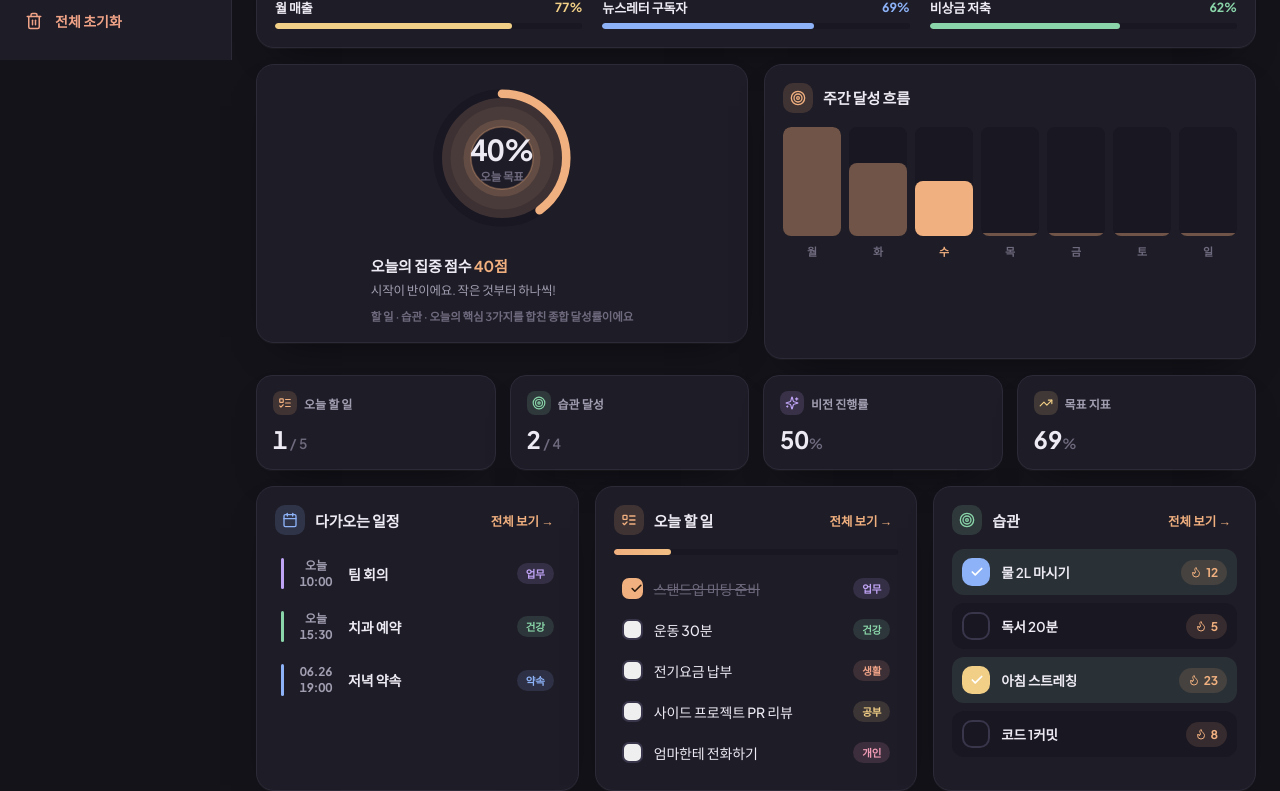
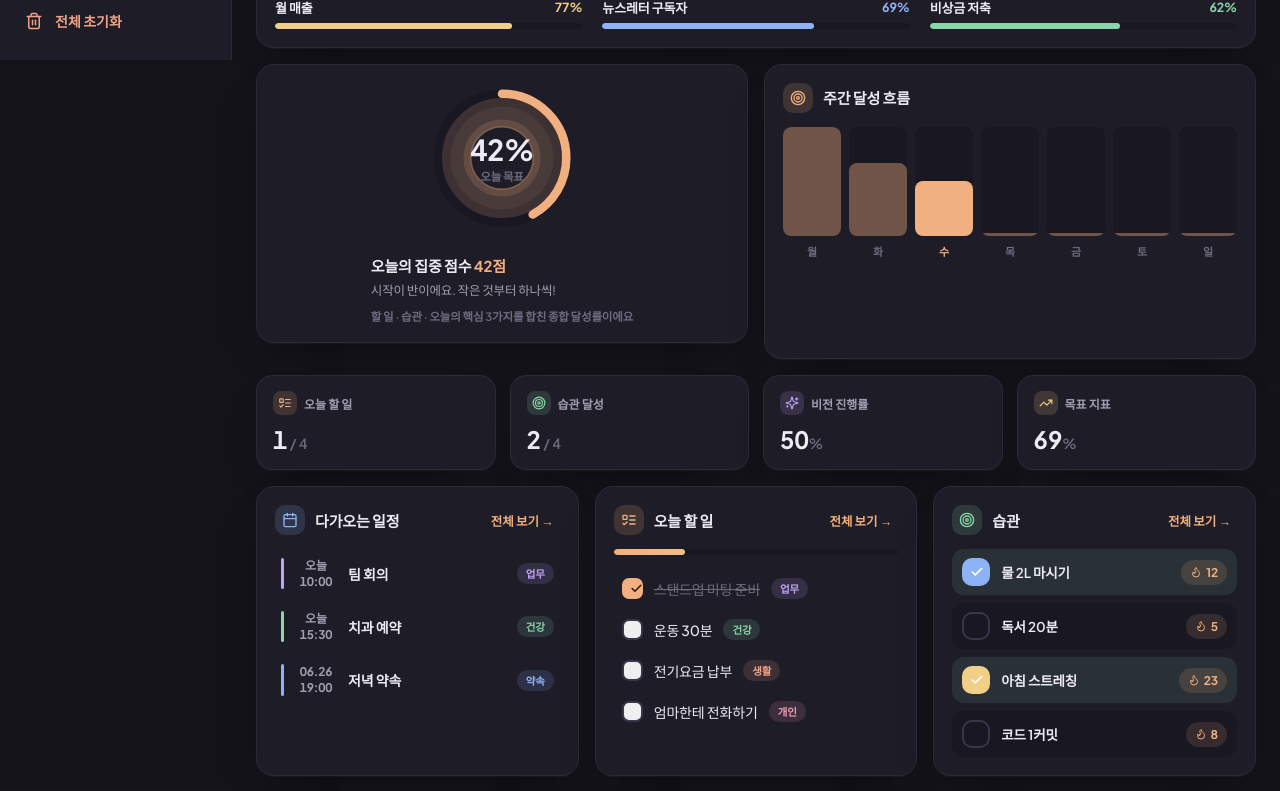
Before and after one commit to DestinyKim/momentum, a React (Vite) app: page / in a window 1280 px wide. Shown: the part 740-1531 px from the top of the page. Built offline with nearby package versions, Linux system fonts and the light colour scheme.

Commit message:
Add files via upload

```diff
--- a/src/App.jsx
+++ b/src/App.jsx
@@ -5,7 +5,7 @@ import {
   ChevronLeft, ChevronRight, Pencil, Trash2, Star, ArrowDownRight,
   ArrowUpRight, Clock, Leaf, ImagePlus, Upload,
   Settings, Eye, EyeOff, ArrowUp, ArrowDown, ListChecks, NotebookPen,
-  Heart, ShoppingCart, Dumbbell, Plane, Music, Coffee, Camera, Briefcase, Gift, TrendingUp, Palette,
+  Heart, ShoppingCart, Dumbbell, Plane, Music, Coffee, Camera, Briefcase, Gift, TrendingUp, Palette, CalendarClock,
 } from "lucide-react";
 
 /* ════════════════════════════════════════════════════════════════
@@ -408,7 +408,7 @@ const Empty = ({ icon:Icon, text }) => (
 );
 
 /* ════════════════ 페이지: 일정 ════════════════ */
-function SchedulePage({ events, setEvents }) {
+function SchedulePage({ events, setEvents, setTodos }) {
   const [view, setView] = useState({ y: TODAY.y, m: TODAY.m });
   const [sel, setSel] = useState(TODAY_KEY);
   const [editing, setEditing] = useState(null);
@@ -431,6 +431,10 @@ function SchedulePage({ events, setEvents }) {
     if (editing === "new") setEvents((p) => [...p, { ...form, id: uid() }]);
     else setEvents((p) => p.map((x) => x.id === editing ? { ...form, id: editing } : x));
     setEditing(null);
+  };
+  const sendToTodo = (e) => {
+    setTodos((p) => [...p, { id:uid(), title:e.title, cat:e.cat==="업무"||e.cat==="공부"?e.cat:"개인", date:e.date, done:false }]);
+    setEvents((p) => p.filter((x) => x.id !== e.id));
   };
 
   return (
@@ -497,6 +501,7 @@ function SchedulePage({ events, setEvents }) {
                   </div>
                   <span className="tag" style={{ color: catVar(e.cat), background: tint(catVar(e.cat),14) }}>{e.cat}</span>
                   <div className="rowact">
+                    <button onClick={() => sendToTodo(e)} aria-label="할 일로 보내기" title="할 일로 보내기"><ListTodo size={14} /></button>
                     <button onClick={() => openEdit(e)} aria-label="수정"><Pencil size={14} /></button>
                     <button onClick={() => setDel(e)} aria-label="삭제"><Trash2 size={14} /></button>
                   </div>
@@ -534,34 +539,58 @@ function SchedulePage({ events, setEvents }) {
 }
 
 /* ════════════════ 페이지: 할 일 ════════════════ */
-function TodoPage({ todos, setTodos }) {
-  const [filter, setFilter] = useState("all");
+function TodoPage({ todos, setTodos, setEvents }) {
+  const [filter, setFilter] = useState("today");
   const [quick, setQuick] = useState("");
   const [editing, setEditing] = useState(null);
   const [del, setDel] = useState(null);
-  const [form, setForm] = useState({ title:"", cat:"개인" });
-
-  const shown = todos.filter((t) => filter === "all" ? true : filter === "active" ? !t.done : t.done);
-  const doneN = todos.filter((t) => t.done).length;
-
-  const addQuick = () => { if (!quick.trim()) return; setTodos((p) => [...p, { id:uid(), title:quick.trim(), cat:"개인", done:false }]); setQuick(""); };
-  const openEdit = (t) => { setForm({ title:t.title, cat:t.cat }); setEditing(t.id); };
-  const save = () => { if (!form.title.trim()) return; setTodos((p) => p.map((x) => x.id === editing ? { ...x, ...form } : x)); setEditing(null); };
+  const [postponeId, setPostponeId] = useState(null);
+  const [postDate, setPostDate] = useState(TODAY_KEY);
+  const empty = { title:"", cat:"개인", date:TODAY_KEY };
+  const [form, setForm] = useState(empty);
+
+  const overdue = (t) => t.date && t.date < TODAY_KEY && !t.done;
+  const inFilter = (t) => {
+    if (filter === "all") return true;
+    if (filter === "today") return t.date === TODAY_KEY || overdue(t);
+    if (filter === "upcoming") return t.date && t.date > TODAY_KEY;
+    if (filter === "noDate") return !t.date;
+    if (filter === "done") return t.done;
+    return true;
+  };
+  const shown = todos.filter(inFilter).slice().sort((a,b) => {
+    if (a.done !== b.done) return a.done ? 1 : -1;
+    return (a.date||"9999").localeCompare(b.date||"9999");
+  });
+  const todayCount = todos.filter((t) => t.date === TODAY_KEY || overdue(t)).length;
+  const doneN = todayCount ? todos.filter((t) => (t.date===TODAY_KEY||overdue(t)) && t.done).length : todos.filter((t) => t.done).length;
+  const todayTotal = todayCount || todos.length;
+
+  const addQuick = () => { if (!quick.trim()) return; setTodos((p) => [...p, { id:uid(), title:quick.trim(), cat:"개인", date:TODAY_KEY, done:false }]); setQuick(""); };
+  const openEdit = (t) => { setForm({ title:t.title, cat:t.cat, date:t.date||"" }); setEditing(t.id); };
+  const save = () => { if (!form.title.trim()) return; setTodos((p) => p.map((x) => x.id === editing ? { ...x, ...form, date: form.date || "" } : x)); setEditing(null); };
+  const openPostpone = (t, def) => { setPostponeId(t.id); setPostDate(def || TODAY_KEY); };
+  const tomorrowKey = () => { const d = new Date(); d.setDate(d.getDate()+1); return keyOf(d.getFullYear(), d.getMonth(), d.getDate()); };
+  const applyPostpone = () => { if (!postponeId) return; setTodos((p) => p.map((x) => x.id===postponeId?{...x,date:postDate}:x)); setPostponeId(null); };
+  const sendToSchedule = (t) => {
+    setEvents((p) => [...p, { id:uid(), title:t.title, date:t.date||TODAY_KEY, time:"09:00", cat:t.cat==="업무"||t.cat==="공부"?t.cat:"개인", memo:"" }]);
+    setTodos((p) => p.filter((x) => x.id !== t.id));
+  };
 
   return (
     <div className="pg">
-      <PageHead icon={ListTodo} color="accent" title="할 일" sub={`${todos.length}개 중 ${doneN}개 완료`} />
+      <PageHead icon={ListTodo} color="accent" title="할 일" sub={`${todayTotal}개 중 ${doneN}개 완료`} />
 
       {(() => {
-        const pct = todos.length ? Math.round(doneN / todos.length * 100) : 0;
+        const pct = todayTotal ? Math.round(doneN / todayTotal * 100) : 0;
         const wd = weekDays();
-        const week = wd.map((d) => ({ label:d.label, value: d.today ? doneN : 0, hl: d.today }));
+        const week = wd.map((d) => ({ label:d.label, value: d.today ? doneN : todos.filter((t) => t.date===d.key && t.done).length, hl: d.today }));
         return (
           <section className="card insight">
-            <TargetRing value={doneN} max={todos.length || 1} caption={pct + "%"} sub={`${doneN}/${todos.length} 완료`} color="var(--accent)" />
+            <TargetRing value={doneN} max={todayTotal || 1} caption={pct + "%"} sub={`${doneN}/${todayTotal} 완료`} color="var(--accent)" />
             <div className="ins-text">
-              <div className="ins-cap">{pct === 100 ? "오늘 할 일을 모두 끝냈어요! 🎯" : <>목표까지 <b>{todos.length - doneN}개</b> 남았어요</>}</div>
-              <div className="ins-sub">오늘 완료한 할 일이에요. 매일 기록이 쌓여 흐름이 됩니다.</div>
+              <div className="ins-cap">{todayTotal===0 ? "오늘 할 일을 추가해보세요" : pct === 100 ? "오늘 할 일을 모두 끝냈어요! 🎯" : <>목표까지 <b>{todayTotal - doneN}개</b> 남았어요</>}</div>
+              <div className="ins-sub">오늘(+미룬 항목) 기준 완료율이에요. 이번 주 흐름도 함께 보여요.</div>
               <div className="mini-bars"><Bars data={week} color="var(--accent)" height={80} /></div>
             </div>
           </section>
@@ -569,16 +598,14 @@ function TodoPage({ todos, setTodos }) {
       })()}
 
       <div className="adder big">
-        <input className="inp" placeholder="할 일을 입력하고 Enter로 추가하세요" value={quick}
+        <input className="inp" placeholder="할 일을 입력하고 Enter로 추가하세요 (오늘 날짜로 추가됨)" value={quick}
           onChange={(e) => setQuick(e.target.value)} onKeyDown={(e) => e.key === "Enter" && addQuick()} />
         <button className="btn-icn" onClick={addQuick}><Plus size={18} strokeWidth={2.5} /></button>
       </div>
 
-      <div className="tabs">
-        {[["all","전체"],["active","진행 중"],["done","완료"]].map(([k,l]) => (
-          <button key={k} className={"tab"+(filter===k?" on":"")} onClick={() => setFilter(k)}>{l}
-            <span className="tab-n">{k==="all"?todos.length:k==="active"?todos.length-doneN:doneN}</span>
-          </button>
+      <div className="tabs scrollx">
+        {[["today","오늘"],["upcoming","예정"],["noDate","날짜 없음"],["all","전체"],["done","완료"]].map(([k,l]) => (
+          <button key={k} className={"tab"+(filter===k?" on":"")} onClick={() => setFilter(k)}>{l}</button>
         ))}
       </div>
 
@@ -586,11 +613,18 @@ function TodoPage({ todos, setTodos }) {
         {shown.length === 0 ? <Empty icon={ListTodo} text="표시할 할 일이 없어요" /> : (
           <div className="todos">
             {shown.map((t) => (
-              <div key={t.id} className={"todo"+(t.done?" done":"")}>
+              <div key={t.id} className={"todo"+(t.done?" done":"")+(overdue(t)?" overdue":"")}>
                 <button className={"box"+(t.done?" on":"")} onClick={() => setTodos((p) => p.map((x) => x.id===t.id?{...x,done:!x.done}:x))} aria-label="완료 토글"><Check size={13} strokeWidth={3} /></button>
-                <span className="tx">{t.title}</span>
+                <div className="todo-mid">
+                  <span className="tx">{t.title}</span>
+                  <span className="todo-date-row">
+                    {t.date ? <span className={"todo-date"+(overdue(t)?" overdue":"")}>{overdue(t) && <Clock size={11} />} {t.date===TODAY_KEY?"오늘":t.date===tomorrowKey()?"내일":t.date.slice(5).replace("-",".")}{overdue(t) && " · 지남"}</span> : <span className="todo-date none">날짜 없음</span>}
+                  </span>
+                </div>
                 <span className="tag" style={{ color: catVar(t.cat), background: tint(catVar(t.cat),14) }}>{t.cat}</span>
                 <div className="rowact">
+                  {!t.done && <button onClick={() => openPostpone(t, tomorrowKey())} aria-label="미루기" title="다른 날로 미루기"><CalendarClock size={14} /></button>}
+                  <button onClick={() => sendToSchedule(t)} aria-label="일정으로 보내기" title="일정으로 보내기"><CalendarIcon size={14} /></button>
                   <button onClick={() => openEdit(t)} aria-label="수정"><Pencil size={14} /></button>
                   <button onClick={() => setDel(t)} aria-label="삭제"><Trash2 size={14} /></button>
                 </div>
@@ -604,8 +638,19 @@ function TodoPage({ todos, setTodos }) {
         <Modal title="할 일 수정" onClose={() => setEditing(null)}
           footer={<><button className="btn ghost" onClick={() => setEditing(null)}>취소</button><button className="btn primary" onClick={save}><Check size={15} /> 저장</button></>}>
           <Row label="내용"><input className="inp" autoFocus value={form.title} onChange={(e) => setForm({ ...form, title:e.target.value })} /></Row>
+          <Row label="날짜 (선택)"><input className="inp" type="date" value={form.date} onChange={(e) => setForm({ ...form, date:e.target.value })} /></Row>
           <Row label="분류"><div className="chips">{["업무","개인","건강","공부","생활"].map((c) => (
             <button key={c} className={"chip-b"+(form.cat===c?" on":"")} style={form.cat===c?{borderColor:catVar(c),color:catVar(c),background:tint(catVar(c),14)}:{}} onClick={() => setForm({ ...form, cat:c })}>{c}</button>))}</div></Row>
+        </Modal>
+      )}
+      {postponeId != null && (
+        <Modal title="다른 날로 미루기" onClose={() => setPostponeId(null)}
+          footer={<><button className="btn ghost" onClick={() => setPostponeId(null)}>취소</button><button className="btn primary" onClick={applyPostpone}><Check size={15} /> 미루기</button></>}>
+          <div className="postpone-quick">
+            <button className="btn ghost sm" onClick={() => setPostDate(tomorrowKey())}>내일</button>
+            <button className="btn ghost sm" onClick={() => { const d = new Date(); d.setDate(d.getDate()+7); setPostDate(keyOf(d.getFullYear(), d.getMonth(), d.getDate())); }}>다음 주</button>
+          </div>
+          <Row label="지정일"><input className="inp" type="date" value={postDate} onChange={(e) => setPostDate(e.target.value)} /></Row>
         </Modal>
       )}
       {del && <Confirm text={`"${del.title}"을(를) 삭제할까요?`} onCancel={() => setDel(null)} onOk={() => { setTodos((p) => p.filter((x) => x.id !== del.id)); setDel(null); }} />}
@@ -1118,7 +1163,9 @@ function DashboardPage({ go, now, profile, mitsByDate, setMitsByDate, todos, set
   const fmtTime = now.toLocaleTimeString("ko-KR", { hour:"2-digit", minute:"2-digit", hour12:true });
   const fmtDate = now.toLocaleDateString("ko-KR", { month:"long", day:"numeric", weekday:"long" });
 
-  const doneN = todos.filter((t) => t.done).length;
+  const todayTodos = todos.filter((t) => t.date === TODAY_KEY || (t.date && t.date < TODAY_KEY && !t.done));
+  const todayDoneN = todayTodos.filter((t) => t.done).length;
+  const doneN = todayTodos.length ? todayDoneN : todos.filter((t) => t.done).length;
   const habitN = habits.filter((h) => h.on).length;
   const mitDone = mits.filter((m) => m.done).length;
   const todayDiary = diaries.find((d) => d.date === TODAY_KEY);
@@ -1129,7 +1176,7 @@ function DashboardPage({ go, now, profile, mitsByDate, setMitsByDate, todos, set
   const metricPct = metrics.length ? Math.round(metrics.reduce((s,m) => s + (m.target>0?Math.min(100,Math.round(metricCur(m)/m.target*100)):0), 0) / metrics.length) : 0;
   const addMit = () => { if (!mitText.trim() || mits.length >= 3) return; setMits((p) => [...p, { id:uid(), text:mitText.trim(), done:false }]); setMitText(""); };
 
-  const score = Math.round((((todos.length?doneN/todos.length:0) + (habits.length?habitN/habits.length:0) + (mits.length?mitDone/mits.length:0)) / 3) * 100);
+  const score = Math.round((((todayTodos.length?doneN/todayTodos.length:0) + (habits.length?habitN/habits.length:0) + (mits.length?mitDone/mits.length:0)) / 3) * 100);
   const weekScore = weekDays().map((d) => {
     const items = mitsByDate[d.key] || [];
     const v = items.length ? Math.round(items.filter((x) => x.done).length / items.length * 100) : 0;
@@ -1275,7 +1322,7 @@ function DashboardPage({ go, now, profile, mitsByDate, setMitsByDate, todos, set
       <section className="stats">
         <button className="stat" onClick={() => go("todo")}>
           <span className="lbl"><span className="chip" style={{ background:tint("var(--accent)",16) }}><ListTodo size={14} color="var(--accent)" /></span> 오늘 할 일</span>
-          <span className="val">{doneN}<small> / {todos.length}</small></span></button>
+          <span className="val">{doneN}<small> / {todayTodos.length}</small></span></button>
         <button className="stat" onClick={() => go("habit")}>
           <span className="lbl"><span className="chip" style={{ background:tint("var(--green)",16) }}><Target size={14} color="var(--green)" /></span> 습관 달성</span>
           <span className="val">{habitN}<small> / {habits.length}</small></span></button>
@@ -1305,14 +1352,16 @@ function DashboardPage({ go, now, profile, mitsByDate, setMitsByDate, todos, set
         {/* 오늘 할 일 (대시보드에서 바로 체크 가능) */}
         <section className="card a-todo">
           <SecHead icon={ListTodo} color="accent" title="오늘 할 일" page="todo" />
-          <div className="progress"><i style={{ width:`${todos.length?(doneN/todos.length)*100:0}%` }} /></div>
-          <div className="todos">{todos.slice(0,5).map((t) => (
-            <div key={t.id} className={"todo"+(t.done?" done":"")}>
+          <div className="progress"><i style={{ width:`${todayTodos.length?(todayDoneN/todayTodos.length)*100:0}%` }} /></div>
+          {todayTodos.length === 0 ? <Empty icon={ListTodo} text="오늘로 잡힌 할 일이 없어요" /> : (
+          <div className="todos">{todayTodos.slice(0,5).map((t) => (
+            <div key={t.id} className={"todo"+(t.done?" done":"")+(t.date && t.date < TODAY_KEY && !t.done?" overdue":"")}>
               <button className={"box"+(t.done?" on":"")} onClick={() => setTodos((p) => p.map((x) => x.id===t.id?{...x,done:!x.done}:x))}><Check size={13} strokeWidth={3} /></button>
               <span className="tx">{t.title}</span>
               <span className="tag" style={{ color:catVar(t.cat), background:tint(catVar(t.cat),14) }}>{t.cat}</span>
             </div>))}
           </div>
+          )}
         </section>
 
         {/* 습관 */}
@@ -1651,11 +1700,11 @@ export default function App() {
 
   /* 초기 데모 데이터 (Supabase 연동 시 이 부분을 fetch 결과로 대체) */
   const [todos, setTodos] = usePersistentState("todos", [
-    { id:1, title:"스탠드업 미팅 준비", done:true, cat:"업무" },
-    { id:2, title:"운동 30분", done:false, cat:"건강" },
-    { id:3, title:"전기요금 납부", done:false, cat:"생활" },
-    { id:4, title:"사이드 프로젝트 PR 리뷰", done:false, cat:"공부" },
-    { id:5, title:"엄마한테 전화하기", done:false, cat:"개인" },
+    { id:1, title:"스탠드업 미팅 준비", done:true, cat:"업무", date:TODAY_KEY },
+    { id:2, title:"운동 30분", done:false, cat:"건강", date:TODAY_KEY },
+    { id:3, title:"전기요금 납부", done:false, cat:"생활", date:TODAY_KEY },
+    { id:4, title:"사이드 프로젝트 PR 리뷰", done:false, cat:"공부", date:"" },
+    { id:5, title:"엄마한테 전화하기", done:false, cat:"개인", date:TODAY_KEY },
   ]);
   const [events, setEvents] = usePersistentState("events", [
     { id:11, title:"팀 회의", date:TODAY_KEY, time:"10:00", cat:"업무", memo:"분기 회고" },
@@ -1795,8 +1844,8 @@ export default function App() {
             if (page === "dash" || !current)
               return <MDashboard go={go} now={now} profile={profile} mitsByDate={mitsByDate} setMitsByDate={setMitsByDate} todos={todos} setTodos={setTodos} habits={habits} setHabits={setHabits} events={events} diaries={diaries} metrics={metrics} books={books} dreams={dreams} />;
             if (current.kind === "builtin") {
-              if (current.key === "cal")    return <MSchedule events={events} setEvents={setEvents} />;
-              if (current.key === "todo")   return <MTodo todos={todos} setTodos={setTodos} />;
+              if (current.key === "cal")    return <MSchedule events={events} setEvents={setEvents} setTodos={setTodos} />;
+              if (current.key === "todo")   return <MTodo todos={todos} setTodos={setTodos} setEvents={setEvents} />;
               if (current.key === "habit")  return <MHabits habits={habits} setHabits={setHabits} />;
               if (current.key === "diary")  return <MDiary diaries={diaries} setDiaries={setDiaries} />;
               if (current.key === "metric") return <MMetrics metrics={metrics} setMetrics={setMetrics} />;
@@ -1998,11 +2047,22 @@ button{ font-family:inherit; }
 .todos{ display:flex; flex-direction:column; gap:2px; }
 .todo{ display:flex; align-items:center; gap:11px; padding:9px 8px; border-radius:11px; transition:.14s; }
 .todo:hover{ background:var(--inset); }
+.todo.overdue{ background:color-mix(in srgb,var(--coral) 7%,transparent); }
 .box{ width:21px; height:21px; border-radius:7px; border:2px solid var(--border2); display:grid; place-items:center; cursor:pointer; flex:none; color:transparent; transition:.16s; }
 .box:hover{ border-color:var(--accent); }
 .box.on{ background:var(--accent); border-color:var(--accent); color:var(--accent-ink); }
-.todo .tx{ font-size:14px; font-weight:500; flex:1; min-width:0; }
+.todo-mid{ flex:1; min-width:0; display:flex; flex-direction:column; gap:2px; }
+.todo .tx{ font-size:14px; font-weight:500; }
 .todo.done .tx{ color:var(--faint); text-decoration:line-through; }
+.todo-date-row{ display:flex; }
+.todo-date{ font-size:11px; font-weight:700; color:var(--faint); display:inline-flex; align-items:center; gap:3px; }
+.todo-date.overdue{ color:var(--coral); }
+.todo-date.none{ color:var(--faint); opacity:.6; }
+.tabs.scrollx{ overflow-x:auto; flex-wrap:nowrap; -webkit-overflow-scrolling:touch; scrollbar-width:none; }
+.tabs.scrollx::-webkit-scrollbar{ display:none; }
+.tabs.scrollx .tab{ flex:none; }
+.postpone-quick{ display:flex; gap:8px; margin-bottom:4px; }
+.postpone-quick .btn{ flex:1; justify-content:center; }
 
 /* 습관 */
 .hgrid{ display:grid; grid-template-columns:repeat(auto-fill,minmax(220px,1fr)); gap:14px; }
```
